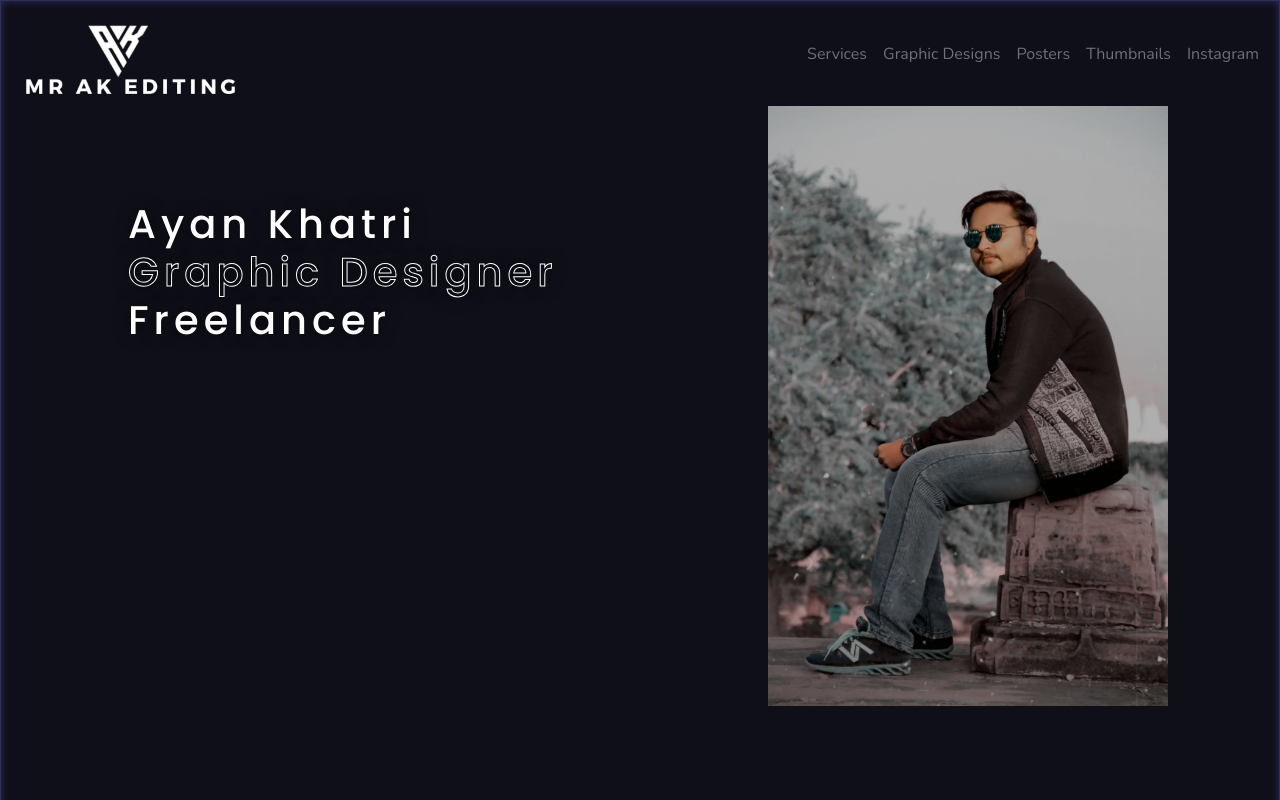
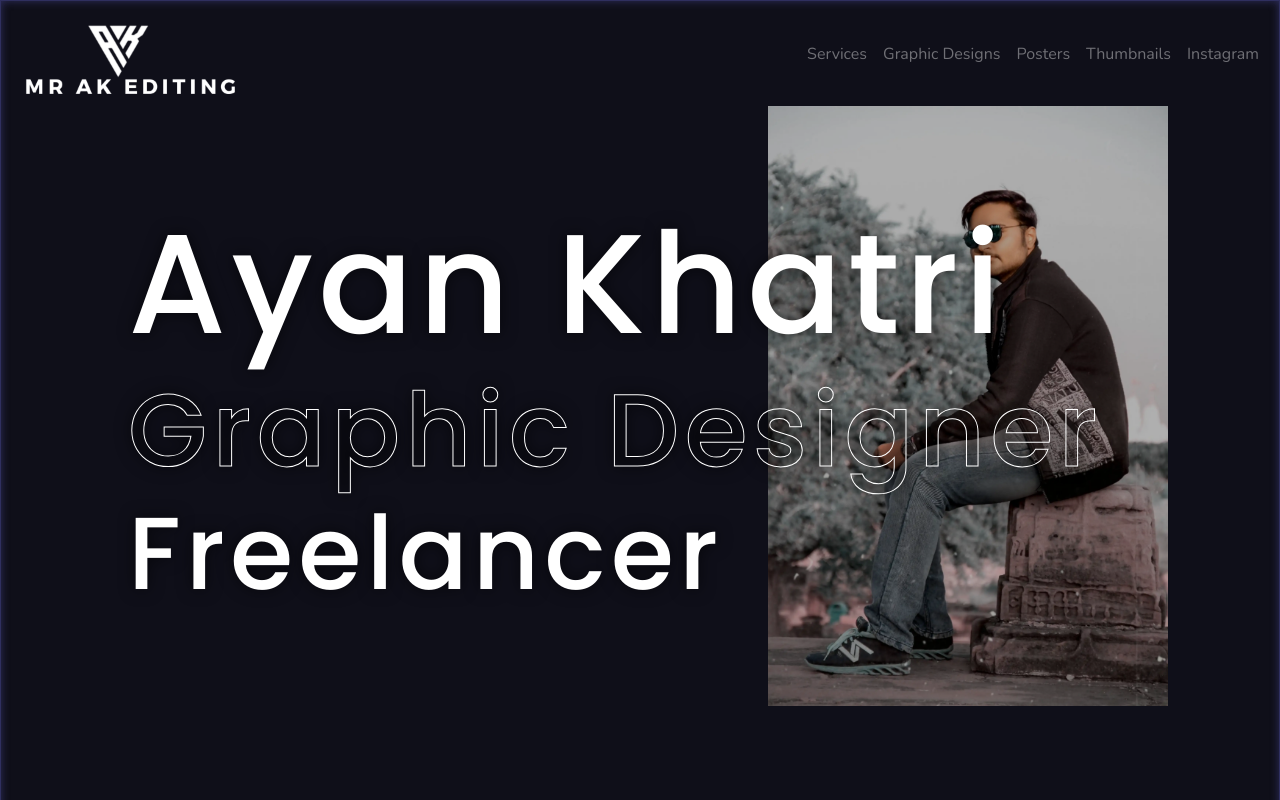
Before and after one commit to mr-saad/mrakediting, a React (Create React App) app: page / in a window 1280 px wide. Shown: the top 800 px of the page. Built offline with nearby package versions, Linux system fonts and the light colour scheme; no server answers; the HTML template or start-up script is replaced by a standard one; a web font is replaced by a local one.

Commit message:
Update Header.js

```diff
--- a/src/Header.js
+++ b/src/Header.js
@@ -9,18 +9,18 @@ const Header = () => {
   return (
     <div className="header" style={{ minHeight }}>
       <h1>
-       <span style={{fontSize:"calc(10vw+1rem)"}}>Ayan Khatri</span> <br />
+       <span style={{fontSize:"11vw"}}>Ayan Khatri</span> <br />
         <span
           style={{
             WebkitTextStroke: "1px white",
             color: "rgba(0,0,0,0)",
-            fontSize: "calc(8vw-1rem)"
+            fontSize: "8vw"
           }}
         >
          Graphic Designer
         </span>{" "}
         <br />
-      <span style={{fontSize:"calc(8vw-1rem)"}}>Freelancer</span>
+      <span style={{fontSize:"8vw"}}>Freelancer</span>
       </h1>
       <figure>
         <img src="/ayan.webp" alt="Ayan Khatri" />
```
